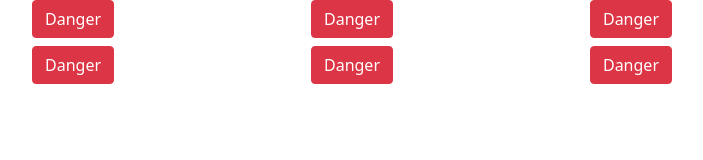
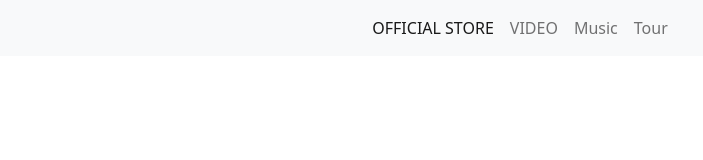
Before and after one commit to IvanovAndrew1998/bootstrap, a plain HTML site: page index.html in a window 1280 px wide. Shown: the whole page, without its empty margins (50-753 px from the left). Drawn offline with nearby package versions, Linux system fonts and the light colour scheme.

Commit message:
pisyandr

```diff
--- a/index.html
+++ b/index.html
@@ -8,28 +8,34 @@
     <link rel="stylesheet" href="css/style.css">
 </head>
 <body>
-    <div class="container justify-content-center">
-        <div class="row flex-row w-75">
-            <div class="col-lg-4 col-md-6 col-sm-12 mb-2">
-                <button type="button" class="btn btn-danger">Danger</button>
-            </div>
-            <div class="col-lg-4 col-md-6 col-sm-12">
-                <button type="button" class="btn btn-danger">Danger</button>
-            </div>
-            <div class="col-lg-4 col-md-6 col-sm-12">
-                <button type="button" class="btn btn-danger">Danger</button>
-            </div>
-            <div class="col-lg-4 col-md-6 col-sm-12">
-                <button type="button" class="btn btn-danger">Danger</button>
-            </div>
-            <div class="col-lg-4 col-md-6 col-sm-12">
-                <button type="button" class="btn btn-danger">Danger</button>
-            </div>
-            <div class="col-lg-4 col-md-6 col-sm-12">
-                <button type="button" class="btn btn-danger">Danger</button>
-            </div>
+    <div class="container justify-content-center m-0">
+        <header class="w-100">
+            <nav class="navbar navbar-expand-lg navbar-light bg-light w-100">
+                <div class="container-fluid align-content-center ">
+                    <button class="navbar-toggler" type="button" data-bs-toggle="collapse" data-bs-target="#navbarSupportedContent" aria-controls="navbarSupportedContent" aria-expanded="false" aria-label="Toggle navigation">
+                        <span class="navbar-toggler-icon"></span>
+                    </button>
+                    <div class="collapse navbar-collapse" id="navbarSupportedContent">
+                        <ul class="navbar-nav me-auto mb-2 mb-lg-0 m-auto">
+                            <li class="nav-item">
+                                <a class="nav-link active" aria-current="page" href="">OFFICIAL STORE</a>
+                            </li>
+                            <li class="nav-item">
+                                <a class="nav-link" href="#">VIDEO</a>
+                            </li>
+                            <li class="nav-item">
+                                <a class="nav-link text-capitalize" href="#">Music</a>
+                            </li>
+                            <li class="nav-item">
+                                <a class="nav-link" href="#">Tour</a>
+                            </li>
+                        </ul>
+                    </div>
+                </div>
+            </nav>
 
-        </div>
+        </header>
+
     </div>
     <script src="https://cdn.jsdelivr.net/npm/bootstrap@5.0.1/dist/js/bootstrap.bundle.min.js" integrity="sha384-gtEjrD/SeCtmISkJkNUaaKMoLD0//ElJ19smozuHV6z3Iehds+3Ulb9Bn9Plx0x4" crossorigin="anonymous"></script>
 </body>
```
